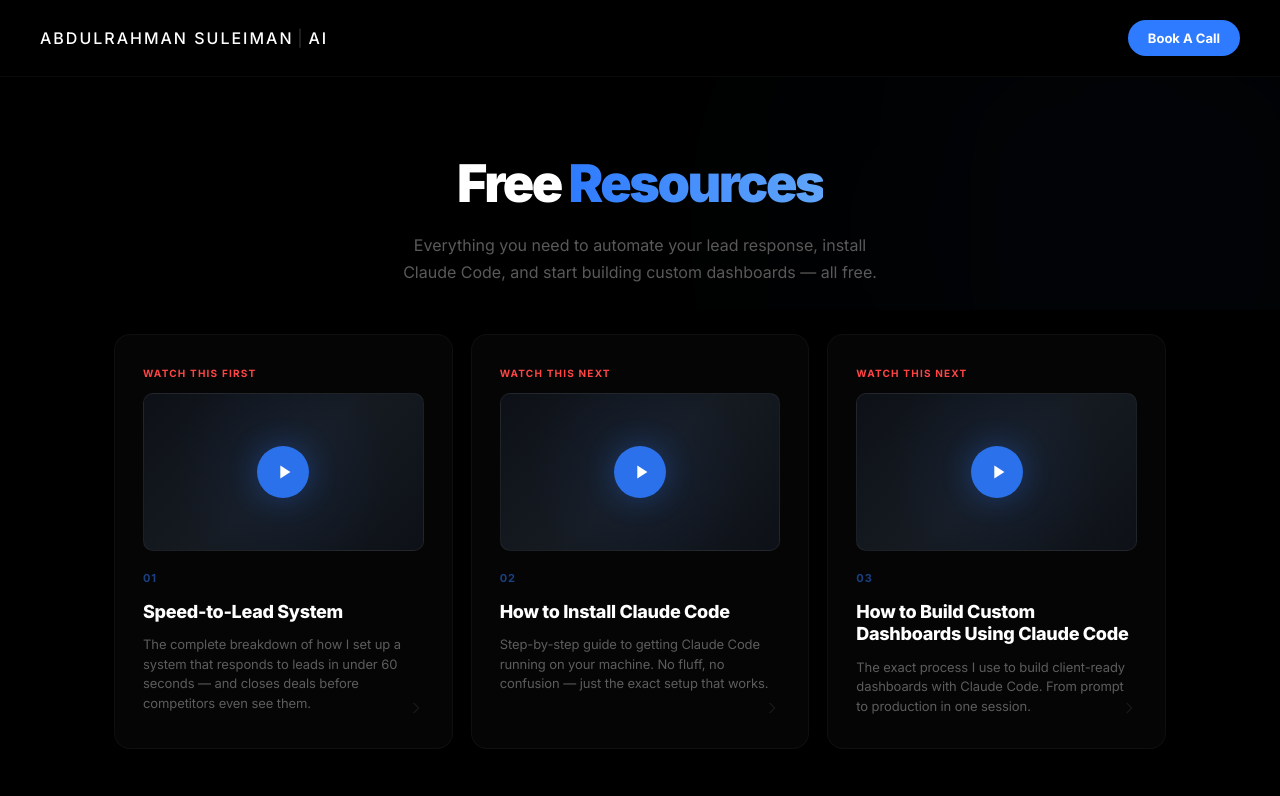
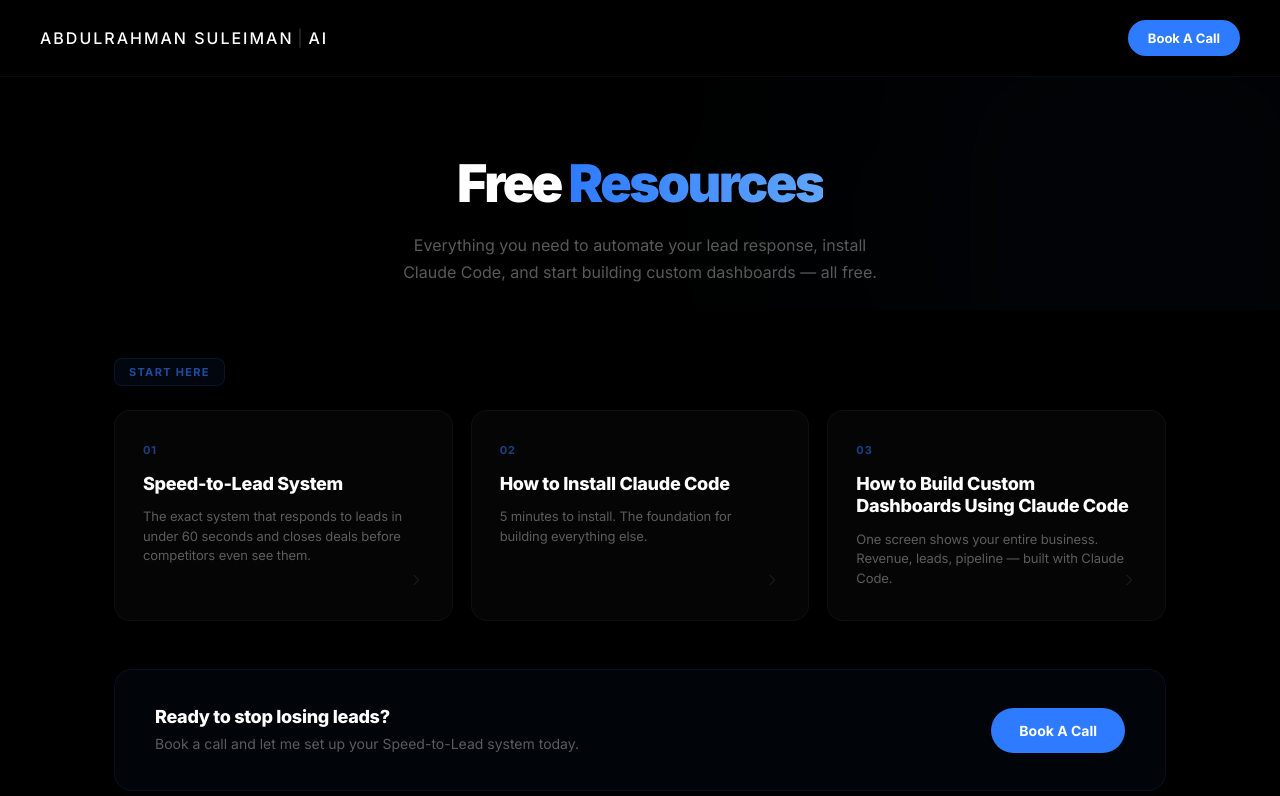
Before and after one commit to Abdulrahmansuleiman/speed-to-lead, a Next.js app: page /resources in a window 1280 px wide. Shown: the top 796 px of the page. Built offline with nearby package versions, Linux system fonts and the light colour scheme.

Commit message:
Clean cards only - remove video thumbnails, match reference style

```diff
--- a/src/app/globals.css
+++ b/src/app/globals.css
@@ -512,14 +512,6 @@
   line-height: 1.5;
   letter-spacing: -0.1px;
 }
-.card-label {
-  font-size: 10px;
-  font-weight: 700;
-  text-transform: uppercase;
-  letter-spacing: 0.12em;
-  color: #ff4444;
-  margin-bottom: 14px;
-}
 .card .new-badge {
   position: absolute;
   top: 16px;
@@ -543,62 +535,6 @@
 .card:hover .arrow {
   color: rgba(46, 123, 255, 0.5);
   transform: translateX(4px);
-}
-
-/* VSL Thumbnail */
-.vsl-thumb {
-  width: 100%;
-  aspect-ratio: 16 / 9;
-  border-radius: 10px;
-  background: linear-gradient(135deg, #0d1117 0%, #161b22 50%, #0d1117 100%);
-  border: 1px solid rgba(255,255,255,0.06);
-  margin-bottom: 20px;
-  position: relative;
-  overflow: hidden;
-  display: flex;
-  align-items: center;
-  justify-content: center;
-}
-.vsl-thumb::before {
-  content: '';
-  position: absolute;
-  inset: 0;
-  background: radial-gradient(circle at 50% 50%, rgba(46, 123, 255, 0.08) 0%, transparent 70%);
-}
-.vsl-play {
-  width: 52px;
-  height: 52px;
-  border-radius: 50%;
-  background: rgba(46, 123, 255, 0.9);
-  display: flex;
-  align-items: center;
-  justify-content: center;
-  position: relative;
-  z-index: 1;
-  transition: all 0.3s;
-  box-shadow: 0 0 30px rgba(46, 123, 255, 0.3);
-}
-.vsl-play svg {
-  width: 22px;
-  height: 22px;
-  color: #fff;
-  margin-left: 2px;
-}
-.card:hover .vsl-play {
-  transform: scale(1.1);
-  box-shadow: 0 0 40px rgba(46, 123, 255, 0.5);
-}
-.vsl-duration {
-  position: absolute;
-  bottom: 8px;
-  right: 8px;
-  font-size: 11px;
-  font-weight: 600;
-  color: rgba(255,255,255,0.7);
-  background: rgba(0,0,0,0.6);
-  padding: 2px 6px;
-  border-radius: 4px;
-  z-index: 1;
 }
 
 /* CTA */
--- a/src/app/resources/page.tsx
+++ b/src/app/resources/page.tsx
@@ -1,29 +1,28 @@
 "use client";
 
-const RESOURCE_CARDS = [
+const SECTIONS = [
+  {
+    label: "Start Here",
+    cards: [
       {
         num: "01",
         title: "Speed-to-Lead System",
-    description: "The complete breakdown of how I set up a system that responds to leads in under 60 seconds — and closes deals before competitors even see them.",
-    label: "Watch This First",
-    type: "video",
+        hook: "The exact system that responds to leads in under 60 seconds and closes deals before competitors even see them.",
         href: "#",
       },
       {
         num: "02",
         title: "How to Install Claude Code",
-    description: "Step-by-step guide to getting Claude Code running on your machine. No fluff, no confusion — just the exact setup that works.",
-    label: "Watch This Next",
-    type: "video",
+        hook: "5 minutes to install. The foundation for building everything else.",
         href: "#",
       },
       {
         num: "03",
         title: "How to Build Custom Dashboards Using Claude Code",
-    description: "The exact process I use to build client-ready dashboards with Claude Code. From prompt to production in one session.",
-    label: "Watch This Next",
-    type: "video",
+        hook: "One screen shows your entire business. Revenue, leads, pipeline — built with Claude Code.",
         href: "#",
+      },
+    ],
   },
 ];
 
@@ -43,20 +42,17 @@
         <p className="fade-in-1">Everything you need to automate your lead response, install Claude Code, and start building custom dashboards — all free.</p>
       </div>
 
-      {/* Resource Cards */}
+      {/* Sections */}
+      {SECTIONS.map((section) => (
+        <div key={section.label}>
+          <div className="section-header fade-in-2"><span className="section-label">{section.label}</span></div>
           <div className="grid-wrap">
             <div className="cards">
-          {RESOURCE_CARDS.map((card) => (
+              {section.cards.map((card) => (
                 <a key={card.num} href={card.href} className="card fade-in-2">
-              <div className="card-label">{card.label}</div>
-              <div className="vsl-thumb">
-                <div className="vsl-play">
-                  <svg viewBox="0 0 24 24" fill="currentColor"><path d="M8 5v14l11-7z"/></svg>
-                </div>
-              </div>
                   <div className="card-num">{card.num}</div>
                   <div className="card-title">{card.title}</div>
-              <div className="card-hook">{card.description}</div>
+                  <div className="card-hook">{card.hook}</div>
                   <span className="arrow">
                     <svg width="16" height="16" fill="none" viewBox="0 0 24 24" stroke="currentColor" strokeWidth="2"><path strokeLinecap="round" strokeLinejoin="round" d="M9 5l7 7-7 7"/></svg>
                   </span>
@@ -64,6 +60,8 @@
               ))}
             </div>
           </div>
+        </div>
+      ))}
 
       {/* CTA */}
       <div className="cta-wrap">
```
Lines whose indentation alone changed are shown as unchanged.
